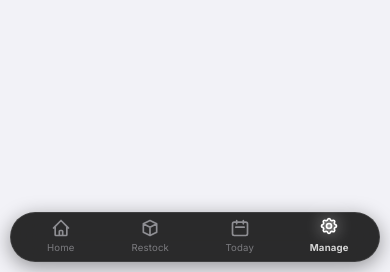
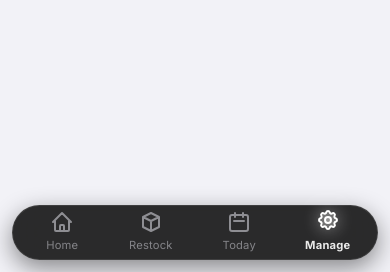
Before and after one commit to Irshaduu/formula-stock, a Django app: page /manage/staff/add/ in a window 390 px wide. Shown: the part 572-844 px from the top of the page. Run offline with Django 4.2, Linux system fonts and the light colour scheme; a user stored in the database is signed in.

Commit message:
style: Resize Mobile Dock to 55px Height / 24px Icons

```diff
--- a/consumables/static/css/mobile_nav.css
+++ b/consumables/static/css/mobile_nav.css
@@ -26,20 +26,18 @@
         justify-content: space-around;
         align-items: center;
         position: fixed;
-        bottom: 10px;
-        /* Lower position */
-        left: 10px;
-        right: 10px;
-        height: 50px;
-        /* Much slimmer */
+        bottom: 12px;
+        left: 12px;
+        right: 12px;
+        height: 55px;
+        /* Slightly taller for better touch targets */
         background: rgba(20, 20, 20, 0.9);
         /* Slightly darker for contrast */
         backdrop-filter: blur(16px);
         -webkit-backdrop-filter: blur(16px);
-        border-radius: 25px;
-        /* Pill shape */
+        border-radius: 28px;
         border: 1px solid rgba(255, 255, 255, 0.1);
-        box-shadow: 0 5px 20px rgba(0, 0, 0, 0.4);
+        box-shadow: 0 8px 25px rgba(0, 0, 0, 0.45);
         z-index: 1000;
         padding: 0 5px;
     }
@@ -61,22 +59,22 @@
 
     /* Icon Styling */
     .nav-icon {
-        width: 20px;
-        /* Smaller Icons */
-        height: 20px;
-        margin-bottom: 2px;
+        width: 24px;
+        /* Back to readable size */
+        height: 24px;
+        margin-bottom: 3px;
         transition: transform 0.3s;
         /* Default State: Outline Only */
         stroke-width: 2px;
     }
 
     .mobile-link .label {
-        font-size: 0.6rem;
-        /* Tiny Labels */
+        font-size: 0.7rem;
+        /* Readable text */
         font-weight: 500;
         letter-spacing: 0.2px;
         margin-top: 0;
-        opacity: 0.8;
+        opacity: 0.9;
     }
 
     /* Active State (Glow Effect) */
```
